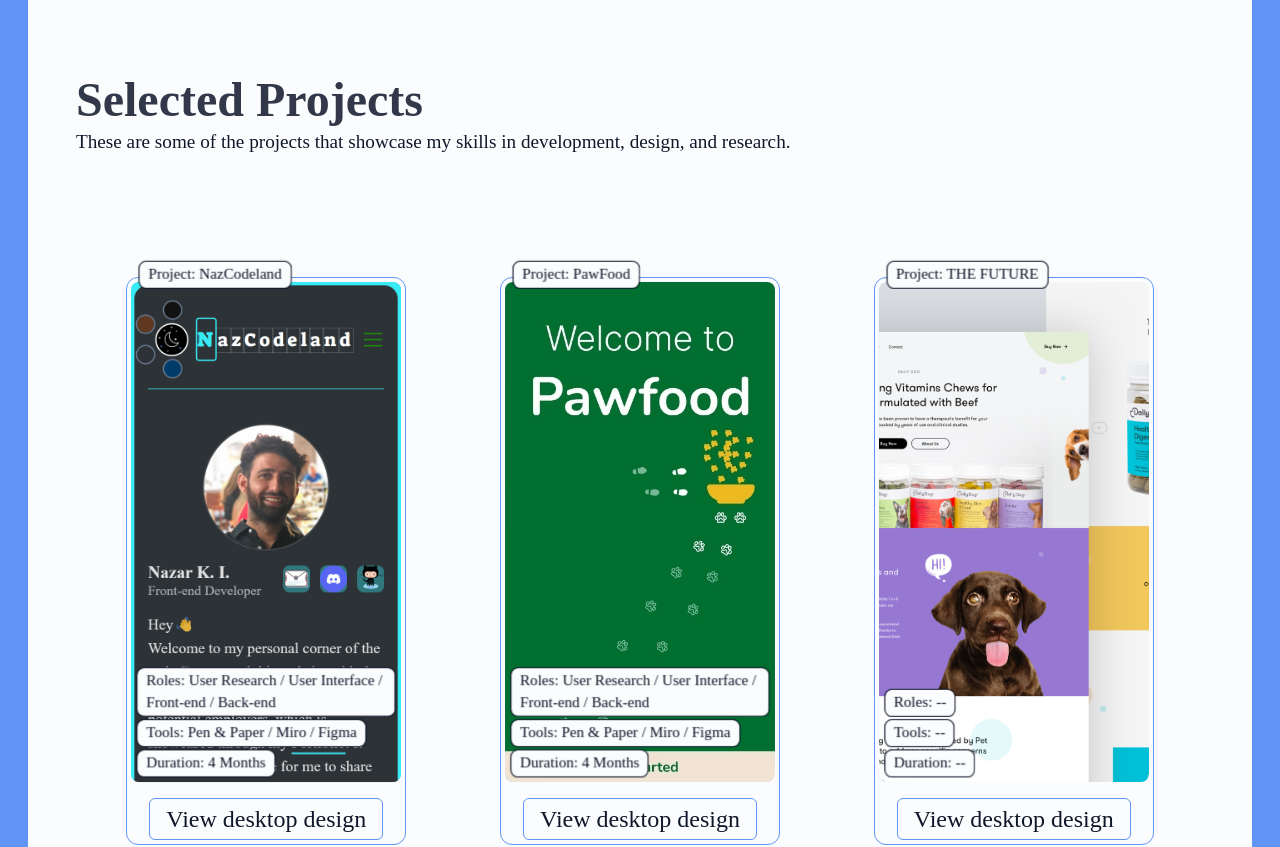
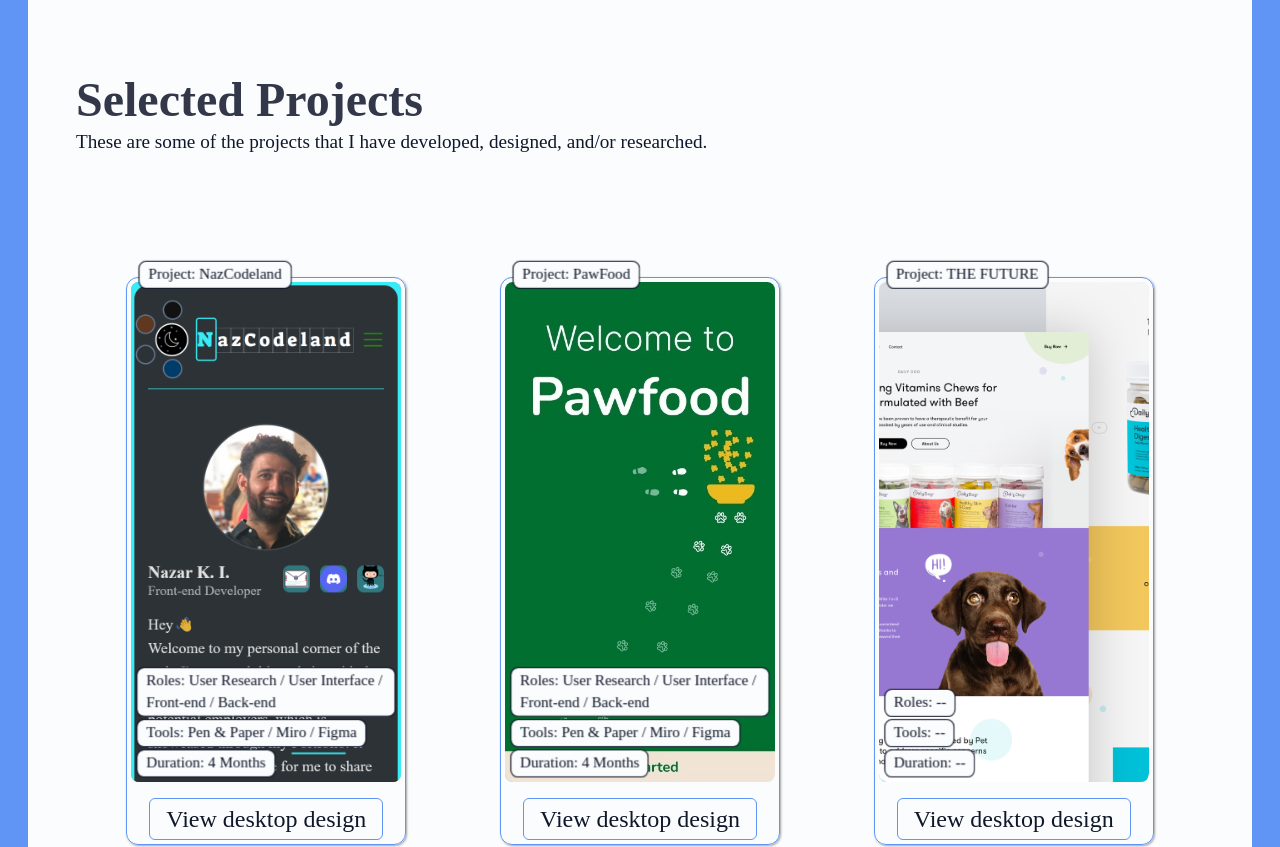
Before and after one commit to NazCodeland/NazCodeland-V2, a SvelteKit app: page /portfolio in a window 1280 px wide. Shown: the part 200-1047 px from the top of the page. Built offline with nearby package versions, Linux system fonts and the light colour scheme; a web font is replaced by a local one.

Commit message:
content: add title and subtitle for portfolio/+page.svelte

```diff
--- a/src/lib/components/Project.svelte
+++ b/src/lib/components/Project.svelte
@@ -49,7 +49,7 @@
 <!-- transition the width -->
 <div
 	class="flex flex-col gap-4 rounded-xl border {desktopWidth ? 'w-full' : ''} scrollMarginTop
-					max-w-[620px] border-primaryColor p-1 [--scrollMarginTop:160px]">
+	max-w-[620px] border-primaryColor p-1 shadow-rest [--scrollMarginTop:160px]">
 	<figure
 		tabindex="0"
 		style="min-inline-size: {inlineSize}px; block-size:
@@ -91,7 +91,7 @@
 			class="{showDesktop
 				? 'me-[clamp(1.25rem,calc(-0.13rem+6.90vw),2.50rem)] ms-[clamp(1.25rem,calc(-0.13rem+6.90vw),2.50rem)] [--rotateY:180deg] [--translateZ:-60px]'
 				: 'me-4 ms-4'}
-					three-d-item-two text-sm transition-[transform,margin] duration-1400">
+				three-d-item-two text-sm transition-[transform,margin] duration-1400">
 			<span
 				class="{desktopWidth ? 'right-0' : 'left-0'} project-info pointer-events-none absolute
 							bottom-[80px] rounded-md bg-secondaryColor px-2 py-0.5 text-bodyCopy outline outline-1
@@ -118,7 +118,7 @@
 		</figcaption>
 	</figure>
 
-	<button on:click={handleClick} class=" m-auto rounded-md border border-primaryColor px-4 py-1">
+	<button on:click={handleClick} class="m-auto rounded-md border border-primaryColor px-4 py-1">
 		View {showDesktop ? 'mobile' : 'desktop'} design</button>
 </div>
 
@@ -147,7 +147,7 @@
 	}
 
 	.three-d-item-one :nth-child(2) {
-		transform: translateZ(-1px) rotateY(180deg);
+		transform: translateZ(-0.1px) rotateY(180deg);
 		position: absolute;
 		inset: 0;
 		overflow-y: auto;
--- a/src/lib/icons/TechStack.svelte
+++ b/src/lib/icons/TechStack.svelte
@@ -2,9 +2,9 @@
 	import techStack from '$lib/icons/techStack.svg';
 </script>
 
-<figure class="image relative float-right mt-9 w-full max-w-[600px] pl-32">
+<figure class="image relative float-right mt-16 w-full max-w-[600px] pl-32">
 	<img src={techStack} alt="" loading="lazy" />
-	<figcaption class="max-w-[400px]">
+	<figcaption class=" max-w-[400px]">
 		<!-- techStack title svg -->
 		<svg
 			class="innerSvg absolute -top-[76px] left-0 h-[300px] w-full fill-bodyCopy text-fluid-1"
--- a/src/routes/(app)/portfolio/+page.svelte
+++ b/src/routes/(app)/portfolio/+page.svelte
@@ -8,7 +8,7 @@
 		<h1 class="text-5xl">Selected Projects</h1>
 
 		<small>
-			These are some of the projects that showcase my skills in development, design, and research.
+			These are some of the projects that I have developed, designed, and/or researched.
 		</small>
 	</header>
 	<div class="flexStuff" id="mainContent">
```
